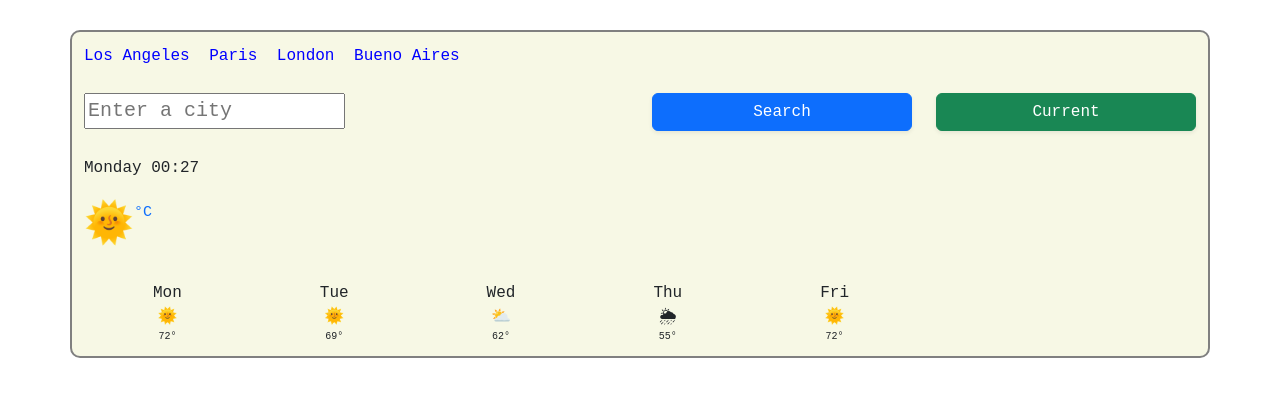
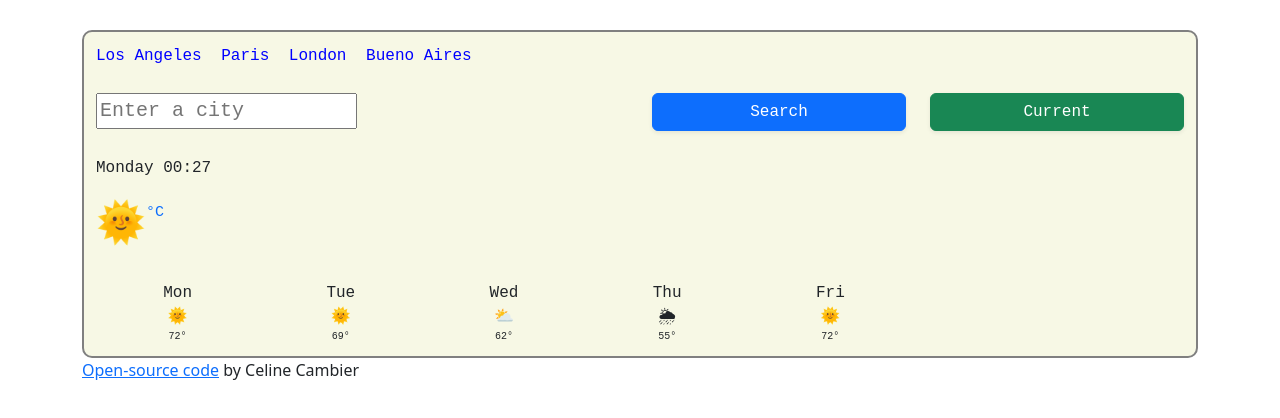
Before and after one commit to CelineCambier/WeatherApp, a plain HTML site: page index.html in a window 1280 px wide. Drawn offline with nearby package versions, Linux system fonts and the light colour scheme; no server answers; a web font is replaced by a local one.

Commit message:
add github link

```diff
--- a/index.html
+++ b/index.html
@@ -20,7 +20,8 @@
 </head>
 
 <body>
-    <div class="container weather-app">
+    <div class="container">
+        <div class="weather-app">
             <div class="list-cities">
                 <div class="prefered-cities los-angeles">Los Angeles</div>
                 <div class="prefered-cities paris">Paris</div>
@@ -83,6 +84,9 @@
                 <div class="prevision-temperature">72°</div>
             </div>
         </div>
+        <a href="https://github.com/CelineCambier/WeatherApp" target="_blank">Open-source code</a> by Celine
+        Cambier
+    </div>
     <script src="src/index.js"></script>
 </body>
 
```
Also changed, not shown: src/style.css (line endings or trailing spaces). Lines whose indentation alone changed are shown as unchanged.
